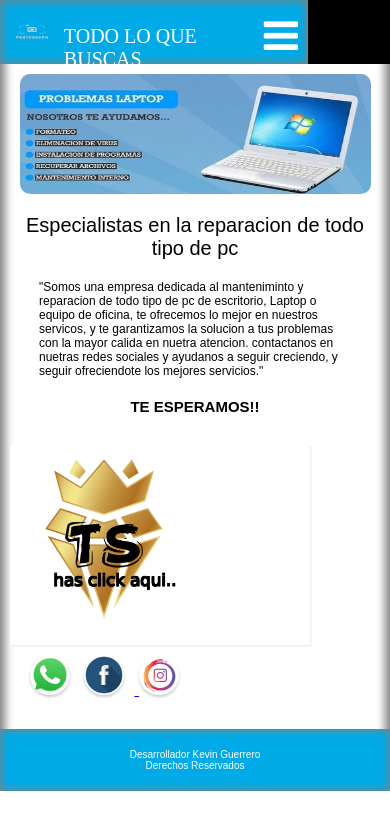
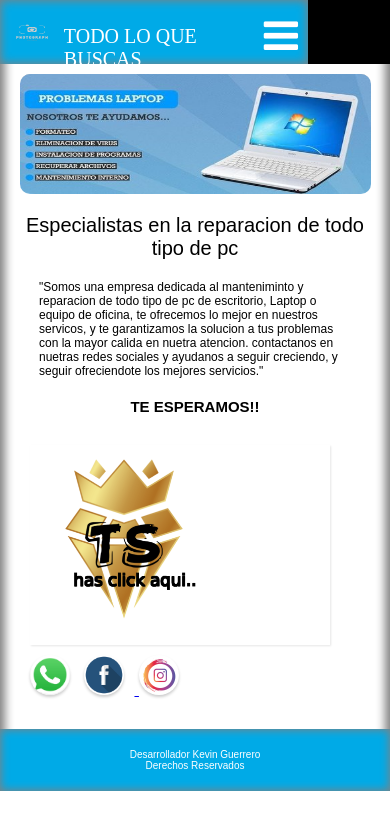
Before and after one commit to serviciostecnicos/kg, a plain HTML site: page Index.html in a window 390 px wide. Drawn offline with Linux system fonts and the light colour scheme.

Commit message:
Update style.css

```diff
--- a/css/style.css
+++ b/css/style.css
@@ -123,6 +123,11 @@ display: none;
 @media  (max-width: 968px ){
   .view-ninth{
     display: block;
+    margin-left: 30px;
+  }
+
+  .view-ninth p{
+    margin-right: 20px;;
   }
 
 .view-ninth .mask-1, .view-ninth .mask-2 {
```
